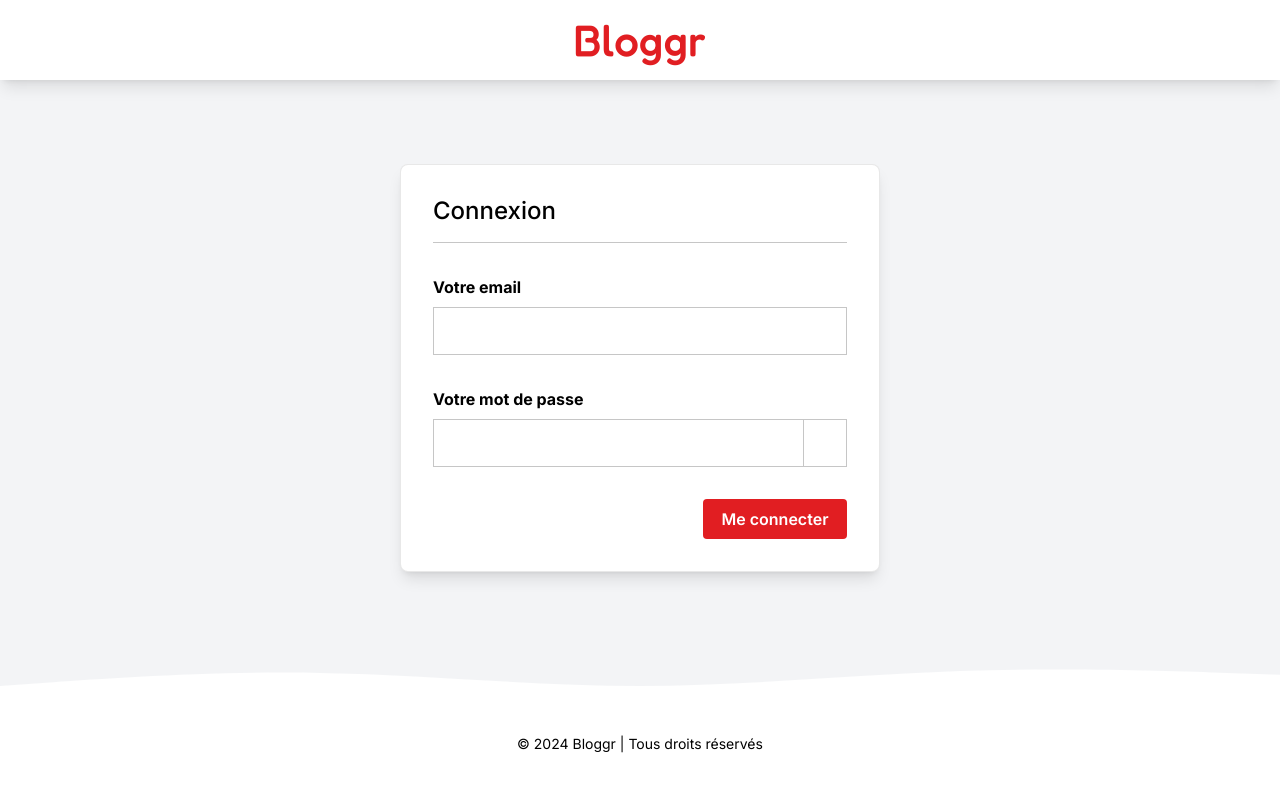
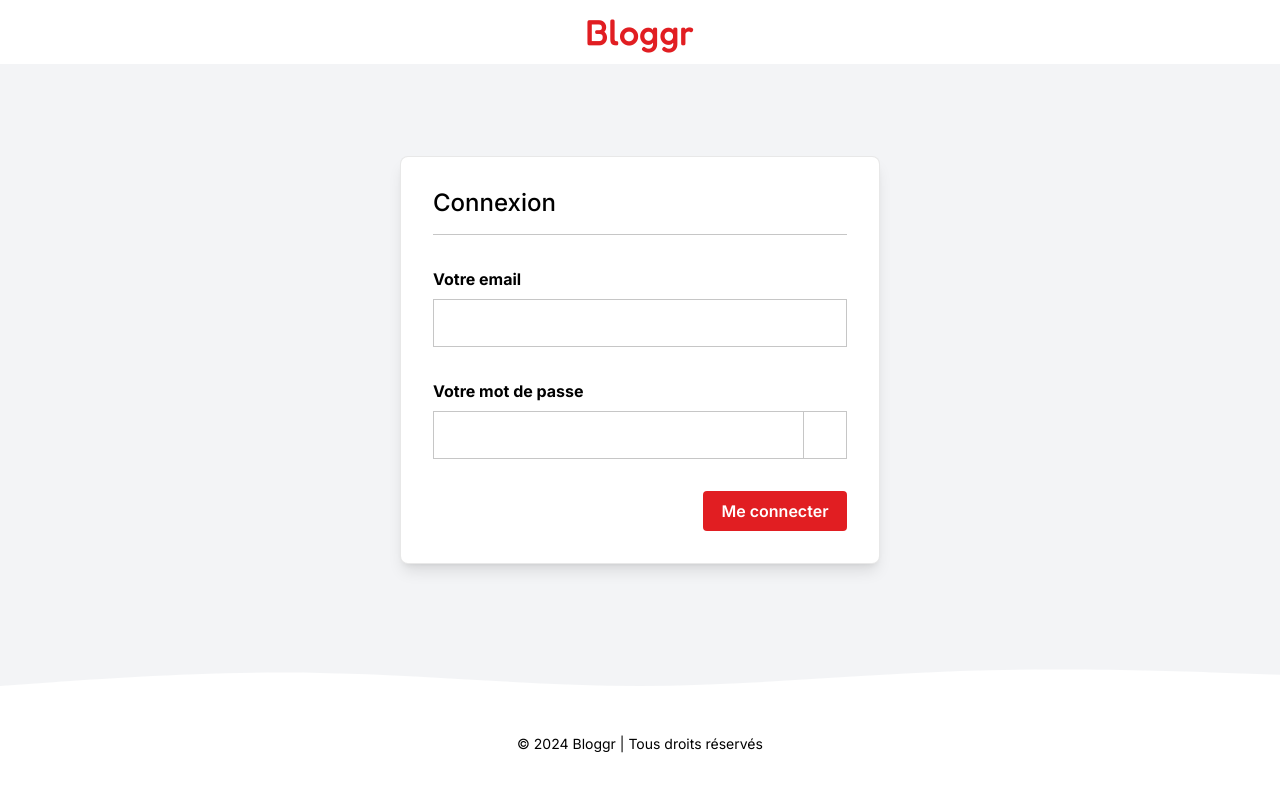
Before and after one commit to Efyx-07/bloggr_frontend, a Next.js app: page / in a window 1280 px wide. Shown: the top 792 px of the page. Built offline with nearby package versions, Linux system fonts and the light colour scheme; no server answers; some icons are missing.

Commit message:
success view

```diff
--- a/src/components/ArticleFull/index.tsx
+++ b/src/components/ArticleFull/index.tsx
@@ -44,6 +44,7 @@ export default function ArticleFull({ article }: ArticleFullProps) {
           dangerouslySetInnerHTML={{ __html: article.body }}
         />
       </div>
+      <p className='text-2xl'>.&nbsp;&nbsp;.&nbsp;&nbsp;.</p>
     </div>
   );
 }
--- a/src/components/Header/SiteName/SiteName.css
+++ b/src/components/Header/SiteName/SiteName.css
@@ -2,5 +2,5 @@
 
 .site-name {
   @apply text-accent;
-  font-size: clamp(2rem, 5vw, 2.75rem);
+  font-size: clamp(2rem, 5vw, 2.25rem);
 }
--- a/src/components/Header/index.tsx
+++ b/src/components/Header/index.tsx
@@ -11,8 +11,8 @@ export default function Header() {
     <>
       <header
         className="
-          w-full h-20 bg-white
-          shadow-lg
+          w-full h-16 bg-white
+
           flex justify-center items-center
           sticky top-0 z-30
           "
--- a/src/components/Sharables/Others/HeadTitle.tsx
+++ b/src/components/Sharables/Others/HeadTitle.tsx
@@ -12,7 +12,7 @@ export default function HeadTitle({ title, children }: HeadTitleProps) {
         className="flex flex-col  gap-2
           sm:flex-row sm:justify-between sm:items-center"
       >
-        <h2 className="whitespace-nowrap">{title}</h2>
+        <h2>{title}</h2>
         {children}
       </div>
       <Separator />
--- a/src/styles/global.css
+++ b/src/styles/global.css
@@ -48,7 +48,7 @@ a {
 }
 
 .content {
-  min-height: calc(100dvh - 12rem);
+  min-height: calc(100dvh - 11rem);
   @apply w-full max-w-[90rem]
   p-4 lg:pt-8 pb-16 lg:px-8
   flex flex-col items-center justify-center gap-8;
```
